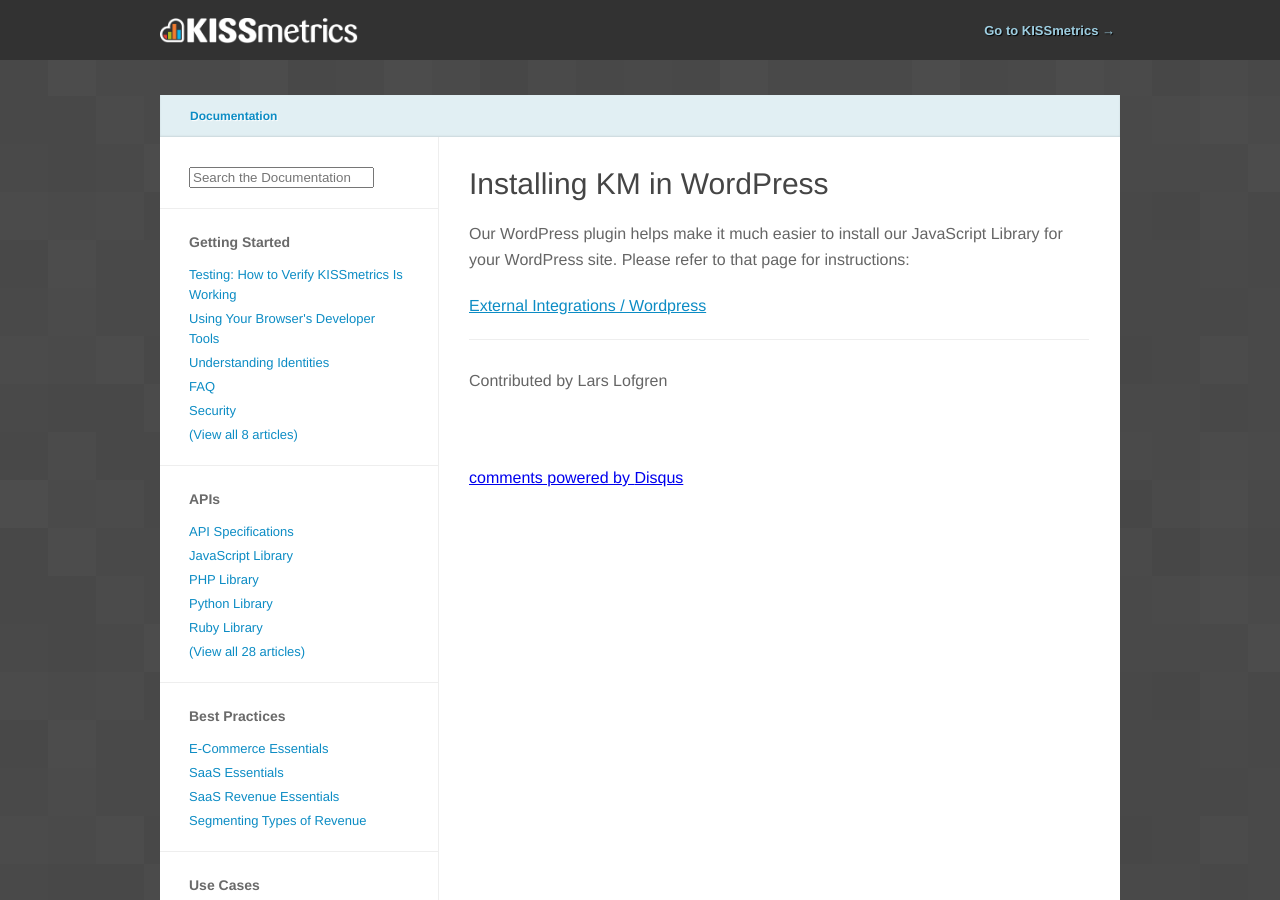
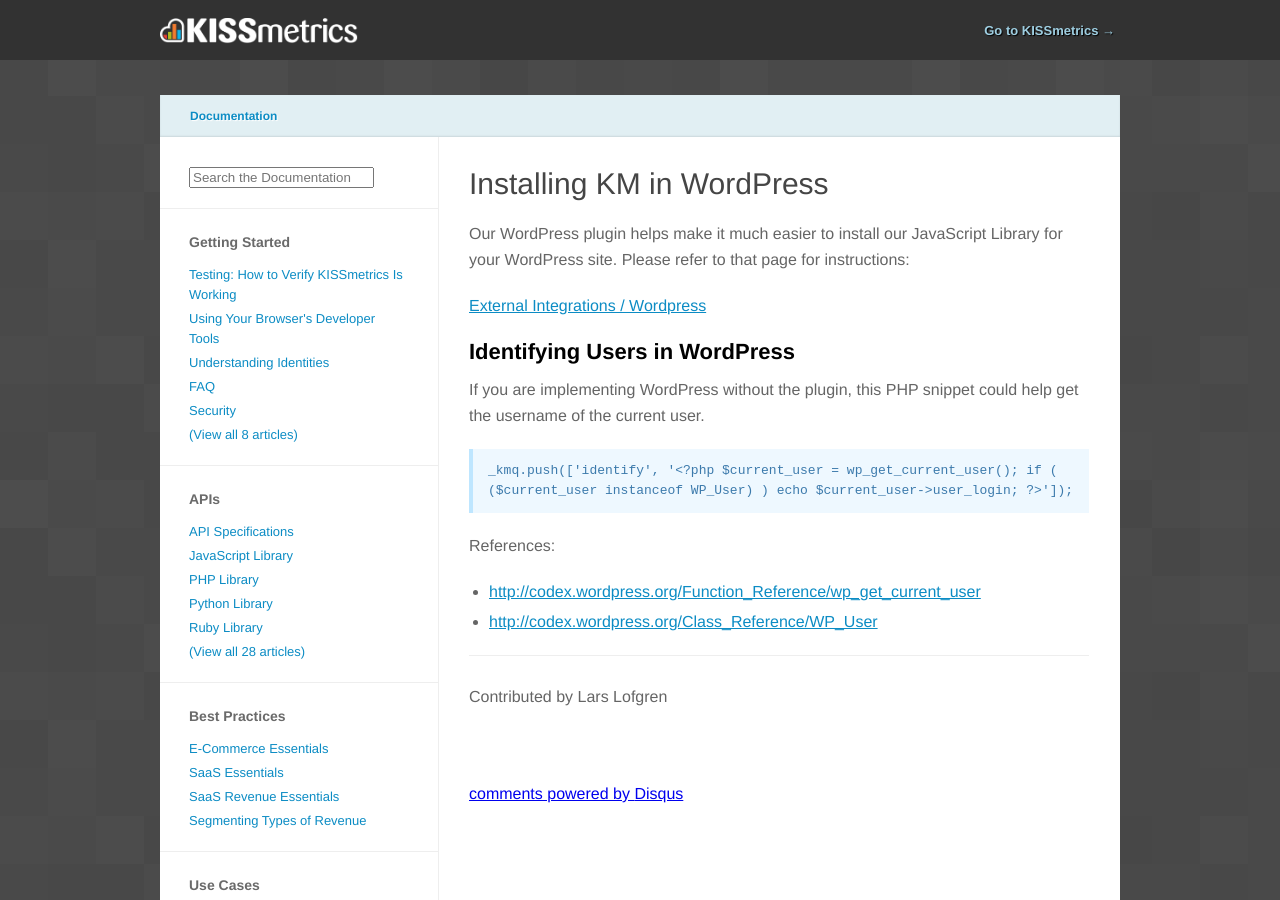
Before and after one commit to kissmetrics/km-support, a Jekyll site: the page built from _posts/2012-10-19-wordpress-tutorial.md, in a window 1280 px wide and 900 px high. Built offline with Jekyll 4.4.1, drawn with Linux system fonts in a browser that asks for light colours; nearby versions of some CDN libraries; Markdown is read by kramdown in place of the engine named in the settings; a script that is not in the unit is left out; comment, search, counter and statistics services are not loaded.

Commit message:
How to 'identify' in WordPress

```diff
--- a/_posts/2012-10-19-wordpress-tutorial.md
+++ b/_posts/2012-10-19-wordpress-tutorial.md
@@ -11,4 +11,17 @@
 
 [External Integrations / Wordpress][wp]
 
+## Identifying Users in WordPress
+
+If you are implementing WordPress without the plugin, this PHP snippet could help get the username of the current user.
+
+    _kmq.push(['identify', '<?php $current_user = wp_get_current_user(); if ( ($current_user instanceof WP_User) ) echo $current_user->user_login; ?>']);
+
+References:
+
+* [http://codex.wordpress.org/Function_Reference/wp_get_current_user][get-cur-user]
+* [http://codex.wordpress.org/Class_Reference/WP_User][wp-user]
+
 [wp]: /integrations/wordpress
+[get-cur-user]: http://codex.wordpress.org/Function_Reference/wp_get_current_user
+[wp-user]: http://codex.wordpress.org/Class_Reference/WP_User
```
